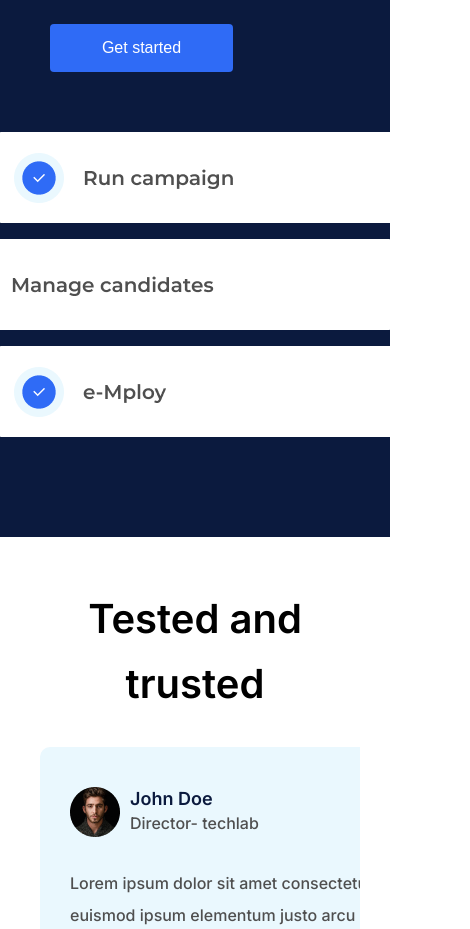
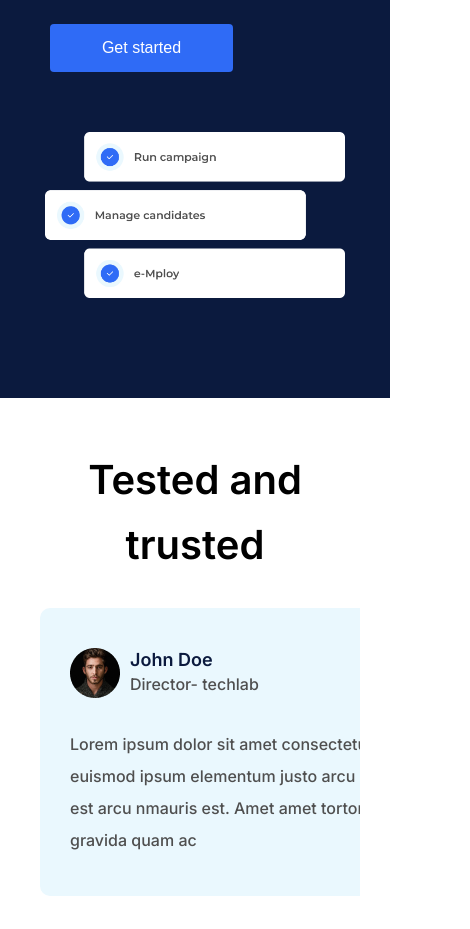
Before and after one commit to jerahmeel200/Mploy, a Next.js app: page / in a window 390 px wide. Shown: the part 4940-5869 px from the top of the page, 470 px wide, since content can reach past the window. Built offline with nearby package versions, Linux system fonts and the light colour scheme; a web font is replaced by a local one.

Commit message:
make some fixes

```diff
--- a/src/component/landingPage/stats/stats.module.css
+++ b/src/component/landingPage/stats/stats.module.css
@@ -123,6 +123,10 @@
     animation: scroll 10s linear infinite;
     width: 250px;
     align-items: center;
+    /* gap: 500px; */
+  }
+  .one {
+    max-width: 271;
   }
 
   @keyframes scroll {
--- a/src/component/landingPage/steps/steps.module.css
+++ b/src/component/landingPage/steps/steps.module.css
@@ -28,8 +28,13 @@
   display: flex;
   justify-content: center;
   /* background-color: green; */
-  max-width: 550px;
-  width: 100%;
+  /* max-width: 550px;
+  width: 100%; */
+}
+
+.image {
+  object-fit: contain;
+  width: 550px;
 }
 /* .stepsContainer,
 .textContainer {
@@ -85,6 +90,10 @@
   .container {
     height: auto;
   }
+  .image {
+    object-fit: contain;
+    width: 400px;
+  }
 }
 
 @media screen and (max-width: 1024px) {
@@ -115,3 +124,13 @@
     padding: 0 20px;
   }
 }
+
+@media screen and (max-width: 768px) {
+}
+
+@media screen and (max-width: 640px) {
+  .image {
+    object-fit: contain;
+    width: 300px;
+  }
+}
```
